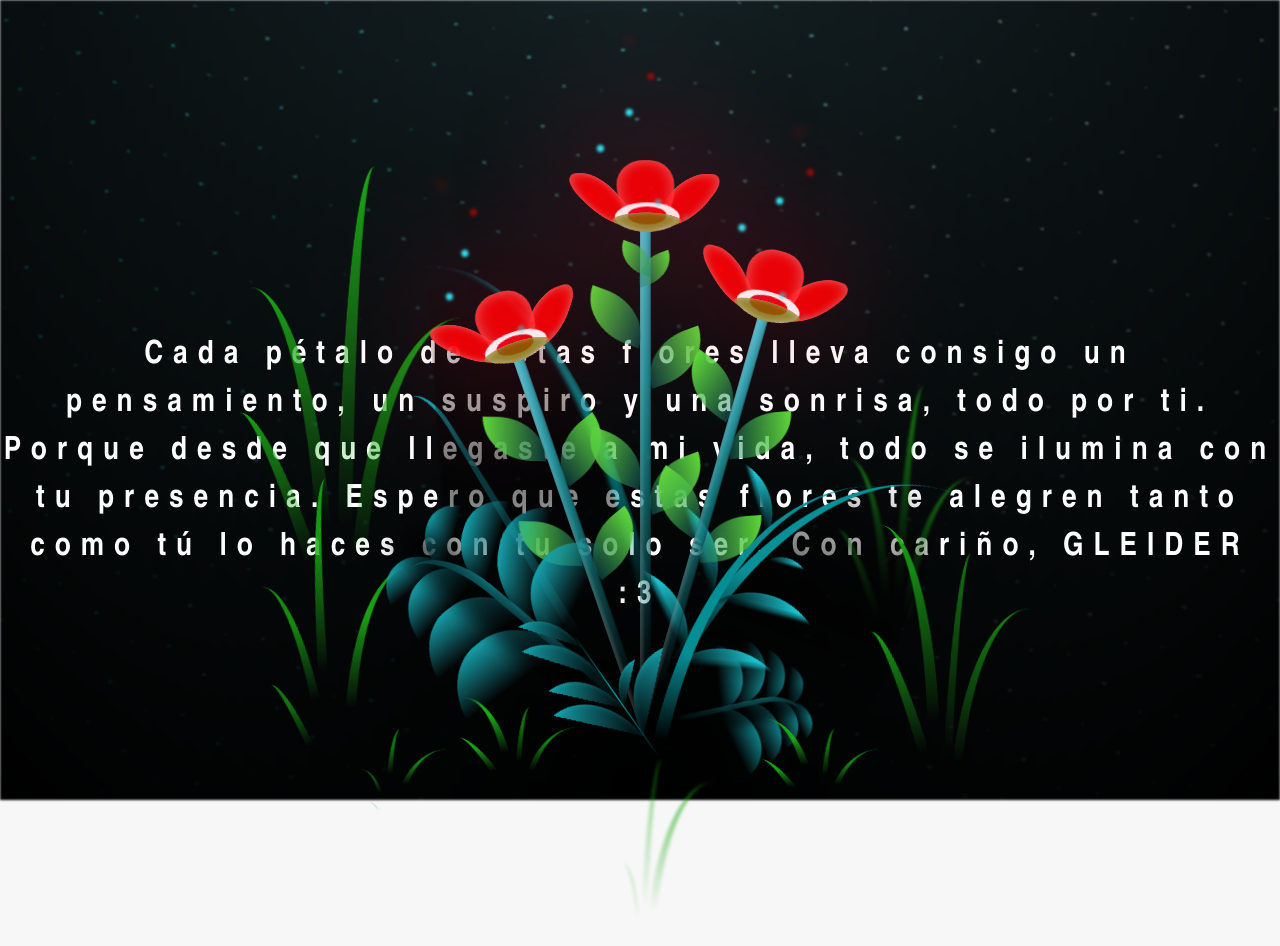
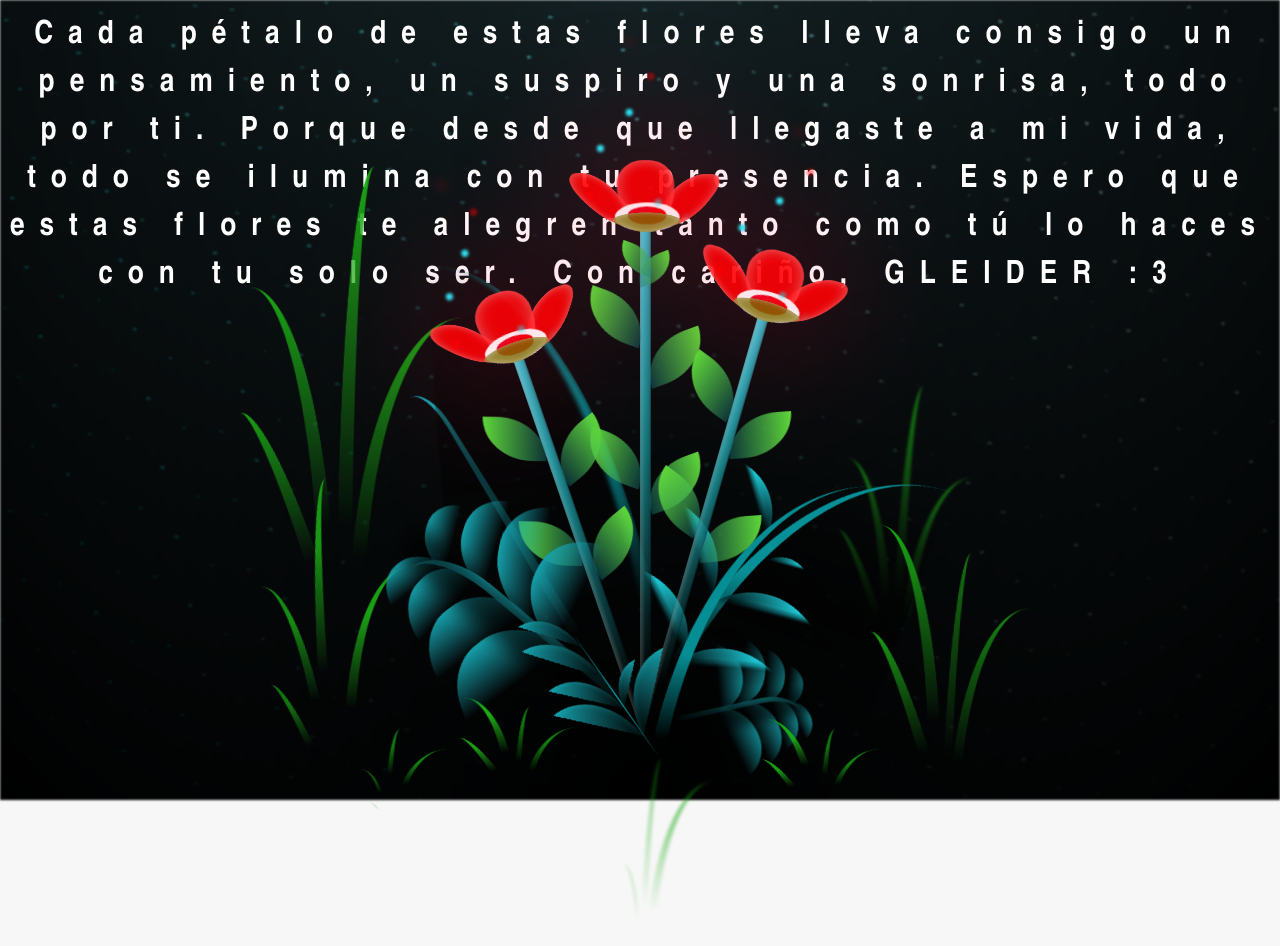
Before and after one commit to GleiderCastro/flores_amarillas, a plain HTML site: page flower.html in a window 1280 px wide. Drawn offline with Linux system fonts and the light colour scheme.

Commit message:
Update main.css

```diff
--- a/css/main.css
+++ b/css/main.css
@@ -40,12 +40,12 @@ body {
 
 }
 .titulo {
-  margin-bottom: 180px;
+  margin-bottom: 500px;
   font-family: "Arial Narrow", Arial, sans-serif;
   color: white;
   position: absolute;
   font-weight: bold;
-  letter-spacing: 10px;
+  letter-spacing: 15px;
   opacity: 55;
   animation: fadeIn 3s ease-in-out forwards;
   text-align: center;
```
